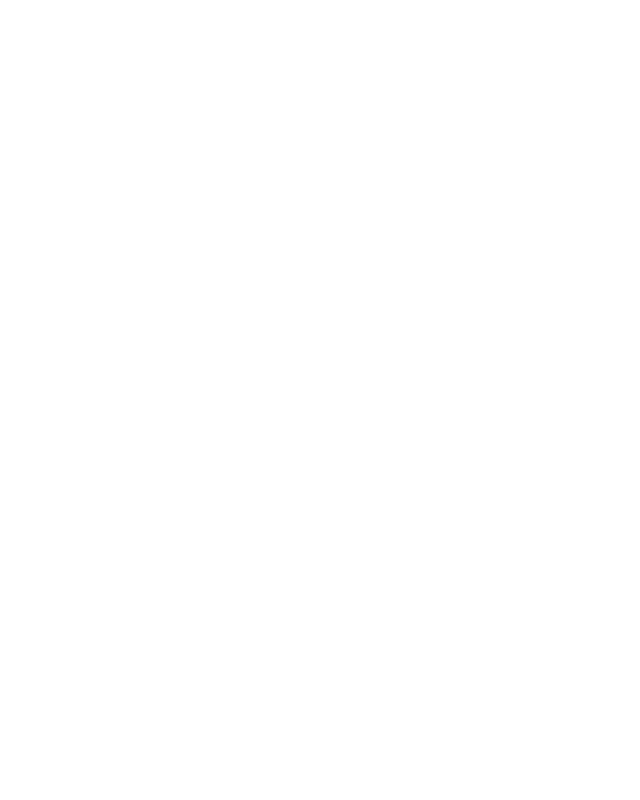
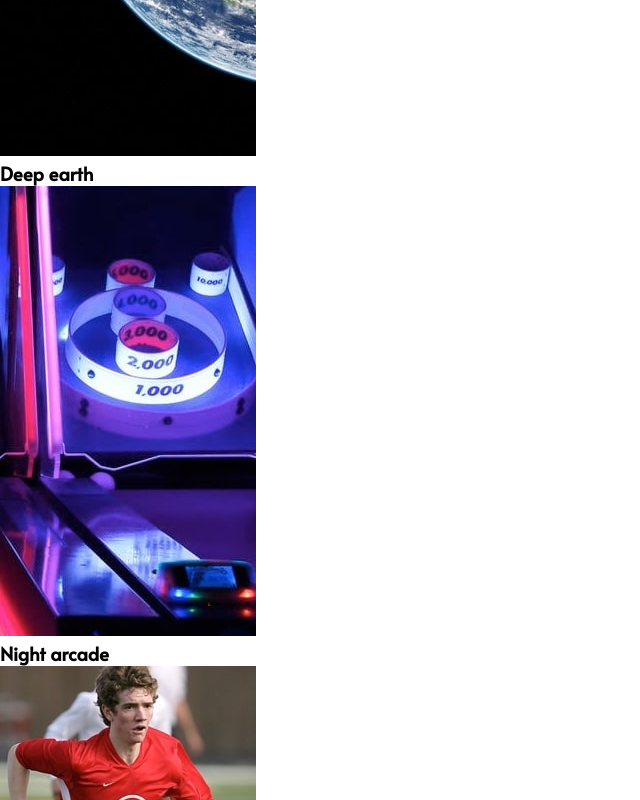
Before and after one commit to hrong1/loopstudios-landing-page, a React (Vite) app: page / in a window 1280 px wide. Shown: the part 1120-1920 px from the top of the page, without its empty margins (0-640 px from the left). Before the commit the page ends 837 px from the top, so only its background shows below. Built offline with nearby package versions, Linux system fonts and the light colour scheme.

Commit message:
html build(using React)

```diff
--- a/index.html
+++ b/index.html
@@ -11,26 +11,6 @@
   <title>Frontend Mentor | Loopstudios landing page</title>
 </head>
   <body>
-
-  See all
-
-  Deep earth
-  Night arcade
-  Soccer team VR
-  The grid
-  From up above VR
-  Pocket borealis
-  The curiosity
-  Make it fisheye
-
-  About
-  Careers
-  Events
-  Products
-  Support
-
-  © 2021 Loopstudios. All rights reserved.
-
     <div id="root"></div>
     <script type="module" src="/src/main.jsx"></script>
   </body>
--- a/src/App.jsx
+++ b/src/App.jsx
@@ -1,17 +1,21 @@
 import WebHeader from './component/header/header';
 import Title from './component/homepage/title';
 import Intro from './component/homepage/intro';
+import Container from './component/homepage/card-container';
+import WebFooter from './component/footer/footer';
 import './App.scss'
 
 function App() {
-  const navItems = ['About', 'Careers', 'Events', 'Products', 'Support'];
+  const itemsList = ['About', 'Careers', 'Events', 'Products', 'Support'];
   return (
     <>
-      <WebHeader sidebarList={navItems} />
+      <WebHeader sidebarList={itemsList} />
       <main>
         <Title />
         <Intro />
+        <Container />
       </main>
+      <WebFooter itemsList={itemsList}/>
     </>
   )
 }
--- /dev/null
+++ b/src/component/footer/footer.jsx
@@ -0,0 +1,26 @@
+import './footer.jsx'
+import logo from '../../assets/logo.svg';
+
+const WebFooter = ({ itemsList }) => {
+    return (
+        <footer className='footer'>
+            <div className='footer__logo'>
+                <a href='#'>
+                    <img src={logo} alt=''/>
+                </a>
+            </div>
+            <nav className="footer__nav">
+                <ul id="footer-list" className="footer__nav-list">
+                    {itemsList.map((itemText) => (
+                        <li key={itemText}>
+                            <a href="#">{itemText}</a>
+                        </li>
+                    ))}
+                </ul>
+            </nav>
+            <p>© 2021 Loopstudios. All rights reserved.</p>
+        </footer>
+    )
+}
+
+export default WebFooter;
--- a/src/component/homepage/card-container.jsx
+++ b/src/component/homepage/card-container.jsx
@@ -1,4 +1,60 @@
-import './card-container.scss'
+import './card-container.scss';
+import Card from './card/card';
+
+
+const desktopImages = import.meta.glob('../../assets/desktop/*.jpg', { eager: true, as: 'url' });
+const mobileImages = import.meta.glob('../../assets/mobile/*.jpg', { eager: true, as: 'url' });
+
+const cardData = [
+    {
+        id: 1,
+        title: 'Deep earth',
+        filename: 'image-deep-earth.jpg',
+        altText: "A bird's-eye view of Earth from space"
+    },
+    {
+        id: 2,
+        title: 'Night arcade',
+        filename: 'image-night-arcade.jpg',
+        altText: "An arcade game machine with flashing neon lights"
+    },
+    {
+        id: 3,
+        title: 'Soccer team VR',
+        filename: 'image-soccer-team.jpg',
+        altText: "A soccer player kicking a ball"
+    },
+    {
+        id: 4,
+        title: 'The grid',
+        filename: 'image-grid.jpg',
+        altText: "Close-up of a car tire"
+    },
+    {
+        id: 5,
+        title: 'From up above VR',
+        filename: 'image-from-above.jpg',
+        altText: "Aerial view of mountain road"
+    },
+    {
+        id: 6,
+        title: 'Pocket borealis',
+        filename: 'image-pocket-borealis.jpg',
+        altText: "Aurora borealis on a polar night"
+    },
+    {
+        id: 7,
+        title: 'The curiosity',
+        filename: 'image-curiosity.jpg',
+        altText: "A planetary roving vehicle"
+    },
+    {
+        id: 8,
+        title: 'Make it fisheye',
+        filename: 'image-fisheye.jpg',
+        altText: "Island through fisheye lens"
+    },
+]
 
 const Container = () => {
     return (
@@ -6,7 +62,28 @@
             <h2 className='card-container__title'>
                 Our creations
             </h2>
-
+            <div className='card-container__grid'>
+                {cardData.map((card) => {
+                    const desktopKey = `../../assets/desktop/${card.filename}`;
+                    const mobileKey = `../../assets/mobile/${card.filename}`;
+                    const imgDesktop = desktopImages[desktopKey];
+                    const imgMobile = mobileImages[mobileKey];
+                    if (!imgDesktop || !imgMobile) {
+                        console.error(`image not found, please check: ${card.filename}`);
+                        return null;
+                    }
+                    return (
+                        <Card
+                            key={card.id}
+                            title={card.title}
+                            imgDesktop={imgDesktop}
+                            imgMobile={imgMobile}
+                            alt={card.altText}
+                        />
+                    );
+                })}
+            </div>
+            <button className='card-container__button' type='button'>See All</button>
         </div>
     )
 }
--- /dev/null
+++ b/src/component/homepage/card/card.jsx
@@ -0,0 +1,22 @@
+import './card.scss'
+
+const Card = ({ title, imgDesktop, imgMobile, altText }) => {
+    return (
+        <div className='card'>
+            <picture className='card__image-container'>
+                <source
+                    media="(min-width: 50rem)"
+                    srcSet={imgDesktop}
+                />
+                <img
+                    className='card__image'
+                    src={imgMobile}
+                    alt={altText}
+                />
+            </picture>
+            <h3>{title}</h3>
+        </div>
+    )
+}
+
+export default Card;
```
Also changed, not shown: src/component/footer/footer.scss (added), src/component/homepage/card/card.scss (added).
